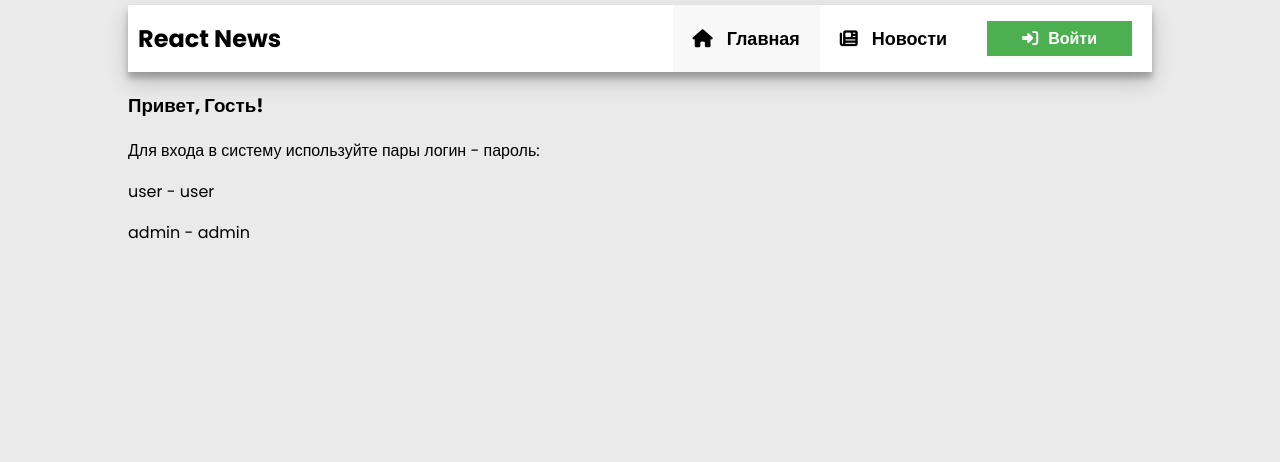
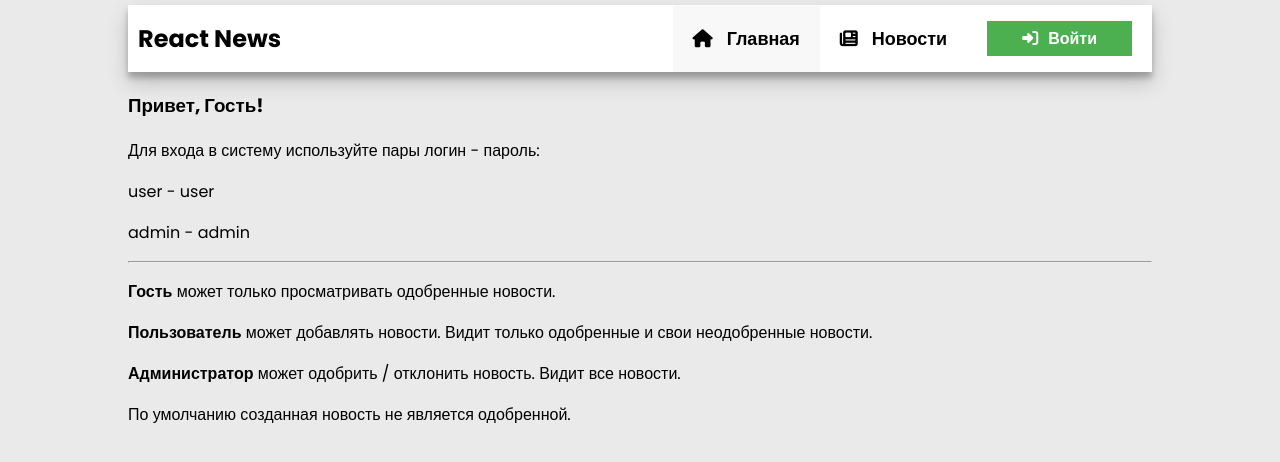
Before and after one commit to dvnikolaev/react-redux-news, a React (Create React App) app: page / in a window 1280 px wide. Shown: the top 462 px of the page. Built offline with nearby package versions, Linux system fonts and the light colour scheme.

Commit message:
add info project

```diff
--- a/src/pages/Main/page-main.js
+++ b/src/pages/Main/page-main.js
@@ -16,6 +16,11 @@ const Main = ({ username }) => {
         <p>Для входа в систему используйте пары логин - пароль:</p>
         <p>user - user</p>
         <p>admin - admin</p>
+        <hr></hr>
+        <p><strong>Гость</strong> может только просматривать одобренные новости.</p>
+        <p><strong>Пользователь</strong> может добавлять новости. Видит только одобренные и свои неодобренные новости.</p>
+        <p><strong>Администратор</strong> может одобрить / отклонить новость. Видит все новости.</p>
+        <p>По умолчанию созданная новость не является одобренной.</p>
       </>
     );
   };
```
